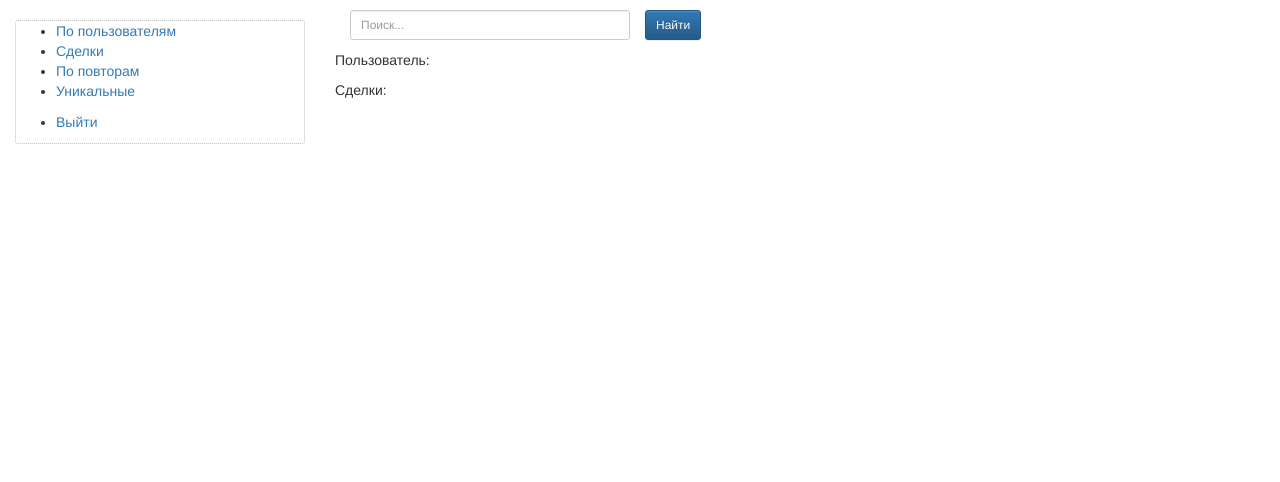
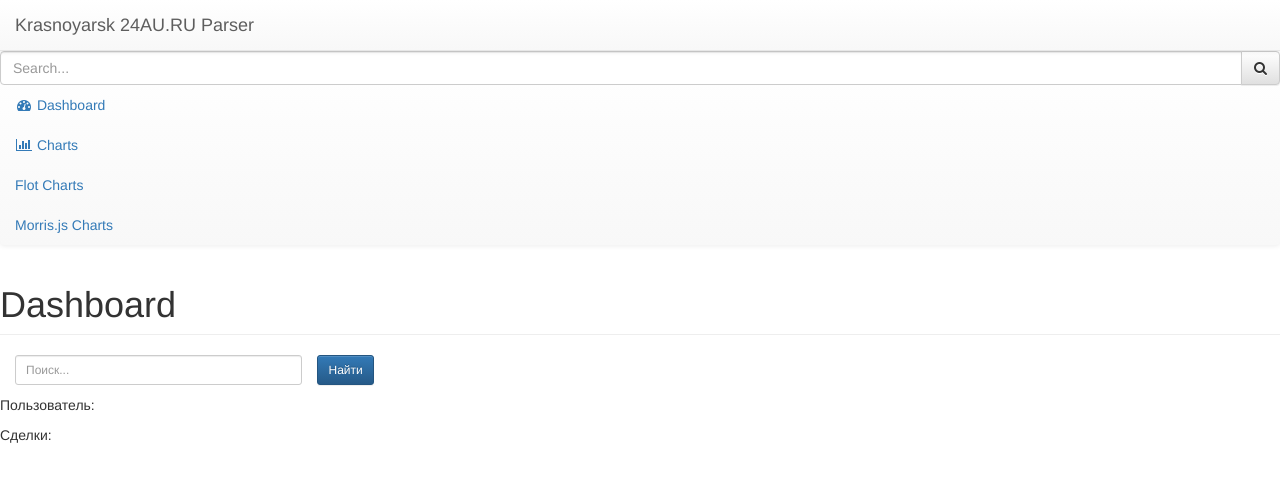
Before and after one commit to Eduard90/krsk24au, a Django app: template krsk24au_info/templates/krsk24au_info/user.html in a window 1280 px wide. Shown: the top 482 px of the page. Run offline with Django 3.2, Linux system fonts and the light colour scheme; the template is opened without the code that fills it, so the values that code supplies are empty; some libraries are stand-ins or nearby versions.

Commit message:
Integrate new template

```diff
--- a/static/css/main.css
+++ b/static/css/main.css
@@ -1,6 +1,3 @@
-#main {
-  margin-top: 10px; }
-
 #logout_button {
   line-height: 3; }
 
--- a/static/sass/main.scss
+++ b/static/sass/main.scss
@@ -6,7 +6,7 @@ $border-color: #BDBDBD;
 $border-color2: #383838;
 
 #main {
-    margin-top: 10px;
+//    margin-top: 10px;
 }
 
 #logout_button {
--- a/templates/layout/base.html
+++ b/templates/layout/base.html
@@ -1,7 +1,10 @@
+{% load i18n %}
 <!DOCTYPE html>
 <html lang="ru">
 <head>
     <meta charset="utf-8" />
+    <meta name="viewport" content="width=device-width, initial-scale=1.0">
+
     <title>24au.ru parser - {% block title %}Главная{% endblock %}</title>
     <script src="http://code.jquery.com/jquery-latest.min.js" type="text/javascript"></script>
     {% load staticfiles %}
@@ -9,6 +12,11 @@
     <link rel="stylesheet" href="{% static "css/bootstrap/bootstrap-theme.css" %}" />
     <link rel="stylesheet" href="{% static "css/bootstrap/datepicker3.css" %}" />
     <link rel="stylesheet" href="{% static "css/main.css" %}" />
+
+    <link rel="stylesheet" href="{% static "font-awesome/css/font-awesome.css" %}" />
+    <link rel="stylesheet" href="{% static "css/plugins/morris/morris-0.4.3.min.css" %}" />
+    <link rel="stylesheet" href="{% static "css/sb-admin.css" %}" />
+
     <script src="{% static "js/bootstrap/bootstrap.js" %}" type="text/javascript"></script>
     <script src="{% static "js/bootstrap/bootstrap-datepicker.js" %}" type="text/javascript"></script>
     <script src="{% static "js/main.js" %}" type="text/javascript"></script>
@@ -16,19 +24,63 @@
 </head>
 
 <body>
+    <nav class="navbar navbar-default navbar-static-top" role="navigation" style="margin-bottom: 0">
+        <div class="navbar-header">
+            <button type="button" class="navbar-toggle" data-toggle="collapse" data-target=".sidebar-collapse">
+                <span class="sr-only">Toggle navigation</span>
+                <span class="icon-bar"></span>
+                <span class="icon-bar"></span>
+                <span class="icon-bar"></span>
+            </button>
+            <a class="navbar-brand" href="">Krasnoyarsk 24AU.RU Parser</a>
+        </div>
+    </nav>
+
+
     <div id="main">
-        <div class="col-md-3"></div>
-        <div class="col-md-3" id="left_menu">
-            <ul>
-                <li><a href="{% url 'users' %}">По пользователям</a></li>
-                <li><a href="{% url 'reviews_index' %}">Сделки</a></li>
-                <li><a href="">По повторам</a></li>
-                <li><a href="">Уникальные</a></li>
-                <li><a href="{% url 'logout' %}" id="logout_button">Выйти</a></li>
+        <nav class="navbar-default navbar-static-side" role="navigation">
+            <div class="sidebar-collapse">
+                <ul class="nav" id="side-menu">
+                    <li class="sidebar-search">
+                        <div class="input-group custom-search-form">
+                            <input type="text" class="form-control" placeholder="Search...">
+                            <span class="input-group-btn">
+                                <button class="btn btn-default" type="button">
+                                    <i class="fa fa-search"></i>
+                                </button>
+                            </span>
+                        </div>
+                        <!-- /input-group -->
+                    </li>
+                    <li>
+                        <a href="/"><i class="fa fa-dashboard fa-fw"></i> {% trans 'Dashboard' %}</a>
+                    </li>
+                    <li>
+                        <a href="#"><i class="fa fa-bar-chart-o fa-fw"></i> Charts<span class="fa arrow"></span></a>
+                        <ul class="nav nav-second-level">
+                            <li>
+                                <a href="flot.html">Flot Charts</a>
+                            </li>
+                            <li>
+                                <a href="morris.html">Morris.js Charts</a>
+                            </li>
                         </ul>
+                        <!-- /.nav-second-level -->
+                    </li>
+                </ul>
+                <!-- /#side-menu -->
+            </div>
+            <!-- /.sidebar-collapse -->
+        </nav>
 
+        <div id="page-wrapper">
+            <div class="row">
+                <div class="col-lg-12">
+                    <h1 class="page-header">{% trans 'Dashboard' %}</h1>
                 </div>
-
+                <!-- /.col-lg-12 -->
+            </div>
+            <div class="row">
                 <div id="content" class="col-md-9">
                     <div id="search">
                         <form name="searchForm" action="/search/" method="POST">
@@ -42,5 +94,7 @@
                     {% block content %}{% endblock %}
                 </div>
             </div>
+        </div>
+    </div>
 </body>
 </html>
```
Lines whose indentation alone changed are shown as unchanged.
